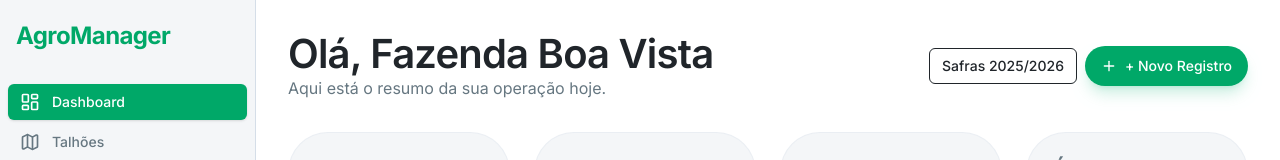
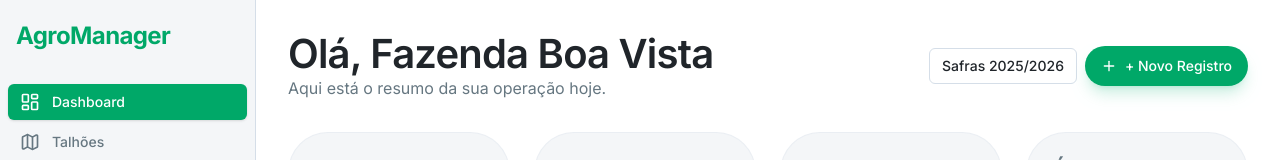
Before and after one commit to axis-net-py/AURELIUS, a React (Vite) app: page / in a window 1280 px wide. Shown: the top 160 px of the page. Built offline with nearby package versions, Linux system fonts and the light colour scheme; a web font is replaced by a local one; what @react-pdf/renderer would draw is missing.

Commit message:
fix: add missing popover CSS variables — select dropdown no longer transparent

```diff
--- a/src/index.css
+++ b/src/index.css
@@ -20,6 +20,11 @@
   --color-accent-foreground: #ffffff;
   --color-border: #d5dee8;
   --color-ring: #00a868;
+  --color-popover: #ffffff;
+  --color-popover-foreground: #20252a;
+  --color-input: #d5dee8;
+  --color-destructive: #ef4444;
+  --color-destructive-foreground: #ffffff;
 
   --color-surface-container: #f8fafc;
   --color-surface-container-high: #ffffff;
```
